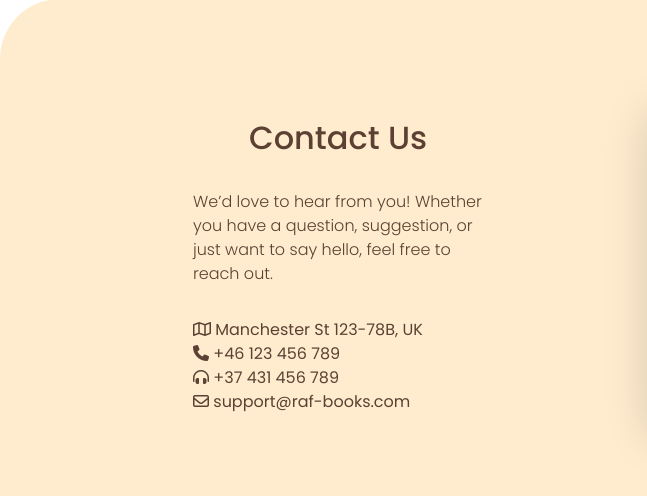
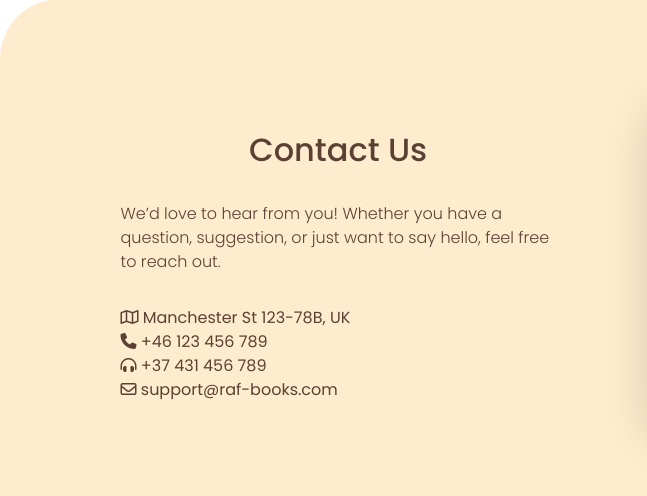
Before and after one commit to HeBaMo7amed/RaF-BoOks, a plain HTML site: page index.html in a window 1280 px wide. Shown: the part 2006-2502 px from the top of the page, 0-647 px from the left. Drawn offline with Linux system fonts and the light colour scheme.

Commit message:
Update contact section layout for improved responsiveness

```diff
--- a/index.html
+++ b/index.html
@@ -157,9 +157,9 @@
         <div class="container-contact p-5">
             <div class="row">
                 <div class="col-md-6 col-12 d-flex justify-content-center align-items-center">
-                    <div class="Contact-content text-center text-md-start w-50 pb-3 ">
+                    <div class="Contact-content text-center text-md-start w-75 pb-3 ">
                         <h2 class=" text-center pb-4"> Contact Us</h2>
-                        <p class="lead fs-6 pb-3 ">We’d love to hear from you!
+                        <p class="lead fs-6 pb-3 w-100 ">We’d love to hear from you!
                             Whether you have a question, suggestion, or just want to say hello, feel free to reach out.
                         </p>
                         <ul class="list-unstyled " >
```
